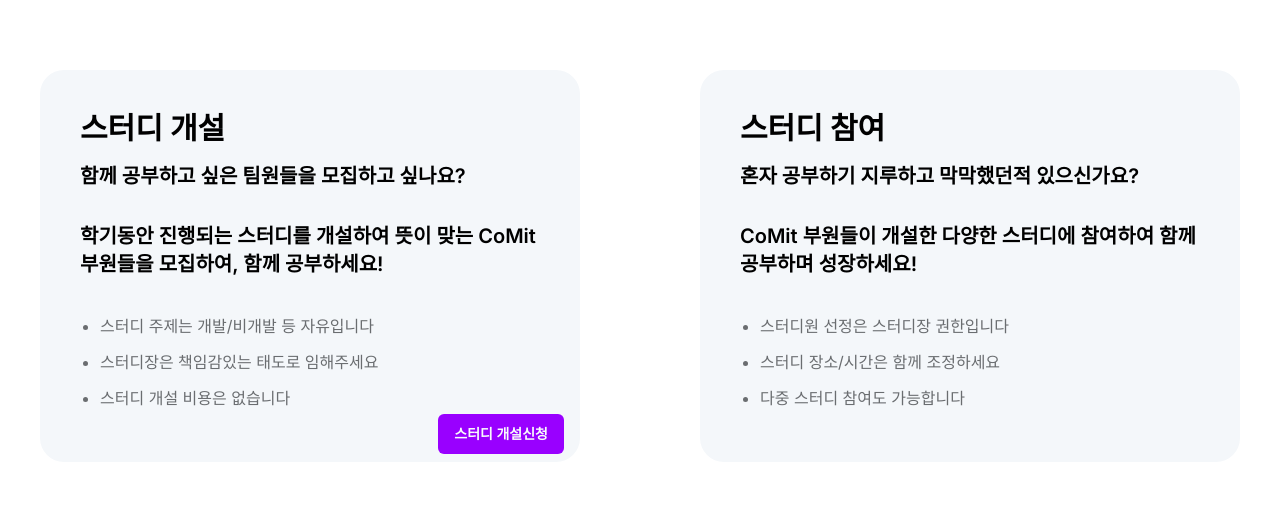
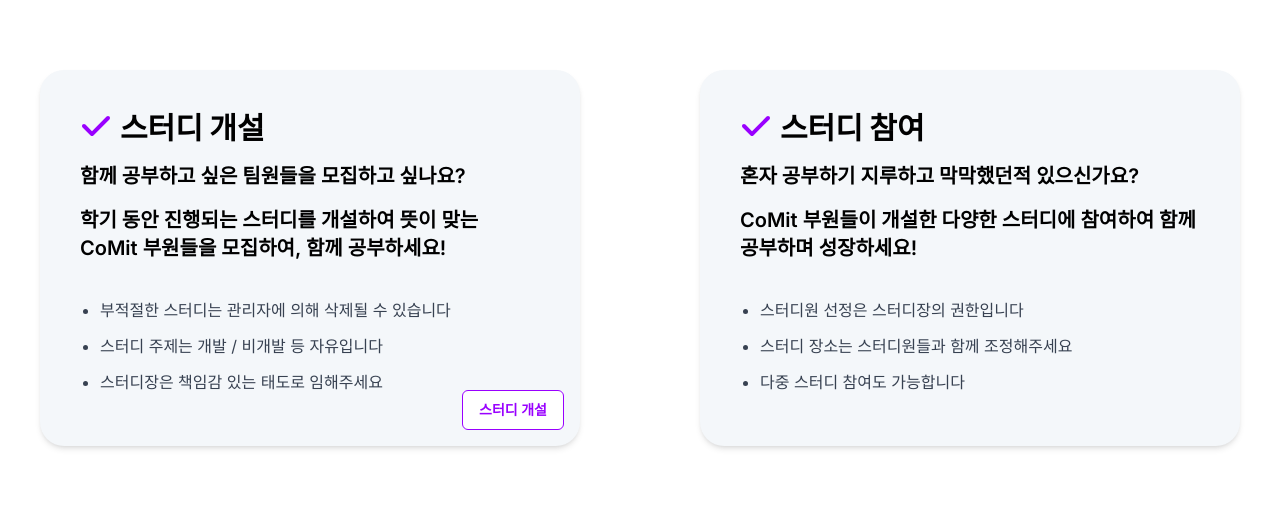
Before and after one commit to skku-comit/comit-website, a Next.js app: page /study in a window 1280 px wide. Shown: the part 234-746 px from the top of the page. Built offline with nearby package versions, Linux system fonts and the light colour scheme; no server answers; the database is empty.

Commit message:
feat(fe): change study notice text, edit description card ui

```diff
--- a/app/(main)/study/page.tsx
+++ b/app/(main)/study/page.tsx
@@ -10,11 +10,11 @@ const descriptions: DescriptionCardProps[] = [
     description: {
       title: '스터디 개설',
       question: '함께 공부하고 싶은 팀원들을 모집하고 싶나요?',
-      recommendation: '학기동안 진행되는 스터디를 개설하여 뜻이 맞는 CoMit 부원들을 모집하여, 함께 공부하세요!',
+      recommendation: '학기 동안 진행되는 스터디를 개설하여 뜻이 맞는 CoMit 부원들을 모집하여, 함께 공부하세요!',
       notices: [
-        '스터디 주제는 개발/비개발 등 자유입니다',
-        '스터디장은 책임감있는 태도로 임해주세요',
-        '스터디 개설 비용은 없습니다'
+        '부적절한 스터디는 관리자에 의해 삭제될 수 있습니다',
+        '스터디 주제는 개발 / 비개발 등 자유입니다',
+        '스터디장은 책임감 있는 태도로 임해주세요'
       ]
     },
     hasButton: true
@@ -25,8 +25,8 @@ const descriptions: DescriptionCardProps[] = [
       question: '혼자 공부하기 지루하고 막막했던적 있으신가요?',
       recommendation: 'CoMit 부원들이 개설한 다양한 스터디에 참여하여 함께 공부하며 성장하세요!',
       notices: [
-        '스터디원 선정은 스터디장 권한입니다',
-        '스터디 장소/시간은 함께 조정하세요',
+        '스터디원 선정은 스터디장의 권한입니다',
+        '스터디 장소는 스터디원들과 함께 조정해주세요',
         '다중 스터디 참여도 가능합니다'
       ]
     },
--- a/components/common/Study/DescriptionCard.tsx
+++ b/components/common/Study/DescriptionCard.tsx
@@ -1,4 +1,5 @@
 import Link from 'next/link'
+import { FaCheck } from 'react-icons/fa6'
 
 import { Button } from '@/components/ui/button'
 
@@ -16,20 +17,23 @@ export interface DescriptionCardProps {
 
 export default function DescriptionCard({ description, hasButton }: DescriptionCardProps) {
   return (
-    <div className="relative flex w-full max-w-[550px]  flex-col items-start justify-start gap-4 rounded-3xl bg-[#F4F7FA] p-6 lg:w-[45%] xl:p-10">
-      <div className="text-3xl font-bold">{description.title}</div>
-      <div className="text-xl font-semibold">{description.question}</div>
-      <div className="mt-4 text-pretty text-xl font-semibold">{description.recommendation}</div>
+    <div className="relative flex w-full max-w-[550px]  flex-col items-start justify-start gap-4 rounded-3xl bg-[#F4F7FA] p-6 shadow-md lg:w-[45%] xl:p-10">
+      <div className="flex gap-2 text-3xl font-extrabold">
+        <FaCheck className="text-primary" size={32} />
+        {description.title}
+      </div>
+      <div className="text-xl font-semibold text-black">{description.question}</div>
+      <div className="text-pretty text-xl font-semibold text-black">{description.recommendation}</div>
       <ul className="mt-5 list-outside list-disc text-wrap pl-5">
         {description.notices.map((notice) => (
-          <li key={notice} className="mb-3 text-pretty text-sm text-[#6A6D70] md:text-base">
+          <li key={notice} className="mb-3 text-pretty text-sm text-gray-700 md:text-base">
             {notice}
           </li>
         ))}
       </ul>
       {hasButton && (
-        <Button asChild variant="default" className="bottom-2 right-4 self-end font-semibold sm:absolute">
-          <Link href="study/open">스터디 개설신청</Link>
+        <Button asChild variant="outline" className="bottom-4 right-4 self-end font-semibold sm:absolute">
+          <Link href="study/open">스터디 개설</Link>
         </Button>
       )}
     </div>
```
